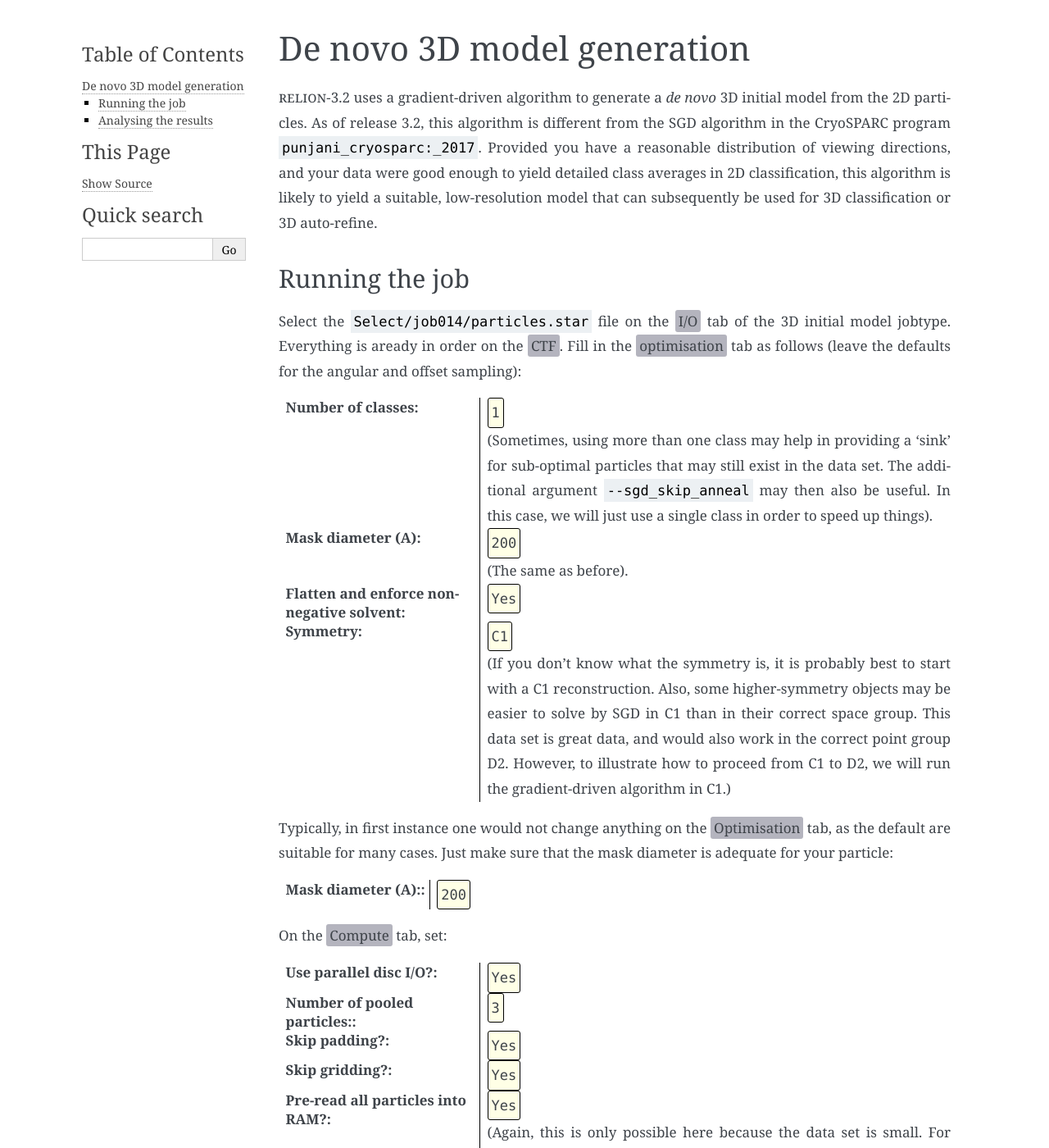
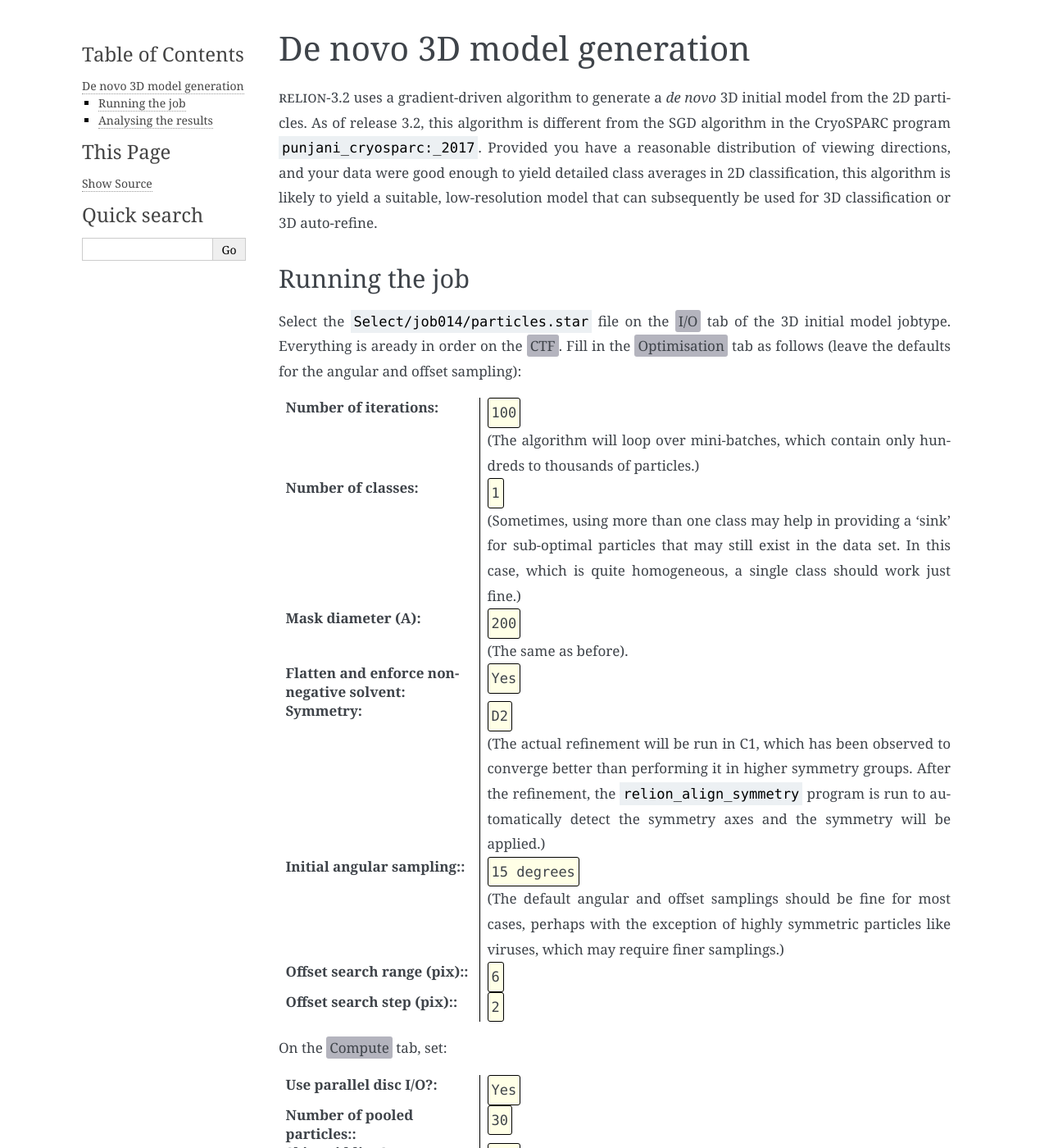
Before and after one commit to 3dem/relion-documents, a Sphinx documentation site: the page built from source/Tutorial/InitialModel.rst, in a window 1280 px wide and 1400 px high. Shown: the whole window at 82% size. Built offline with Sphinx 7.4.7, drawn with Linux system fonts in a browser that asks for light colours; cross-references to code outside the pages are shown as plain code; some of the changed text lies outside the part shown.

Commit message:
updating for 3.2

```diff
--- a/source/Tutorial/InitialModel.rst
+++ b/source/Tutorial/InitialModel.rst
@@ -13,12 +13,16 @@ Running the job
 
 Select the ``Select/job014/particles.star`` file on the :guitab:`I/O` tab of the :jobtype:`3D initial model` jobtype.
 Everything is aready in order on the :guitab:`CTF`.
-Fill in the :guitab:`optimisation` tab as follows (leave the defaults for the angular and offset sampling):
+Fill in the :guitab:`Optimisation` tab as follows (leave the defaults for the angular and offset sampling):
+
+:Number of iterations: 100
+
+     (The algorithm will loop over mini-batches, which contain only hundreds to thousands of particles.)
 
 :Number of classes: 1
 
      (Sometimes, using more than one class may help in providing a 'sink' for sub-optimal particles that may still exist in the data set.
-     The additional argument ``--sgd_skip_anneal`` may then also be useful.  In this case, we will just use a single class in order to speed up things).
+     In this case, which is quite homogeneous, a single class should work just fine.)
 
 :Mask diameter (A): 200
 
@@ -26,25 +30,25 @@ Fill in the :guitab:`optimisation` tab as follows (leave the defaults for the an
 
 :Flatten and enforce non-negative solvent: Yes
 
-:Symmetry: C1
+:Symmetry: D2
 
-     (If you don't know what the symmetry is, it is probably best to start with a C1 reconstruction.
-     Also, some higher-symmetry objects may be easier to solve by SGD in C1 than in their correct space group.
-     This data set is great data, and would also work in the correct point group D2.
-     However, to illustrate how to proceed from C1 to D2, we will run the gradient-driven algorithm in C1.)
+     (The actual refinement will be run in C1, which has been observed to converge better than performing it in higher symmetry groups.
+     After the refinement, the ``relion_align_symmetry`` program is run to automatically detect the symmetry axes and the symmetry will be applied.)
 
-Typically, in first instance one would not change anything on the :guitab:`Optimisation` tab, as the default are suitable for many cases.
-Just make sure that the mask diameter is adequate for your particle:
+:Initial angular sampling:: 15 degrees
 
-:Mask diameter (A):: 200
+     (The default angular and offset samplings should be fine for most cases, perhaps with the exception of highly symmetric particles like viruses, which may require finer samplings.)
+
+:Offset search range (pix):: 6
+
+:Offset search step (pix):: 2
+
 
 On the :guitab:`Compute` tab, set:
 
 :Use parallel disc I/O?: Yes
 
-:Number of pooled particles:: 3
-
-:Skip padding?: Yes
+:Number of pooled particles:: 30
 
 :Skip gridding?: Yes
 
@@ -75,28 +79,6 @@ If you didn't get that coffee before, perhaps now is a good time too...
 Analysing the results
 ---------------------
 
-Look at the output volume (``InitialModel/job015/run_it150_class001.mrc``) with a 3D viewer like UCSF :textsc:`chimera`.
-If you recognise additional point group symmetry at this point, then you will need to align the symmetry axes with the main X,Y,Z axes of the coordinate system, according to |RELION|'s conventions.
-Use the following command line instruction to do this:
-
-::
-
-    relion_align_symmetry --i InitialModel/job015/run_it150_class001.mrc \
-      --o InitialModel/job015/run_it150_class001_alignD2.mrc --sym D2
-
-
-And after confirming in UCSF :textsc:`chimera` or `relion_display` that the symmetry axes in the map are now indeed aligned with the X, Y and Z-axes, we can now impose D2 symmetry using:
-
-::
-
-    relion_image_handler --i InitialModel/job015/run_it150_class001_alignD2.mrc \
-      --o InitialModel/job015/run_it150_class001_symD2.mrc --sym D2
-
-
-The output map of the latter command should be similar to the input map.
-You could check this by:
-
-::
-
-    relion_display --i InitialModel/job015/run_it150_class001_alignD2.mrc &
-    relion_display --i InitialModel/job015/run_it150_class001_symD2.mrc &
+You could look at the output map from the gradient-driven algorithm (``InitialModel/job015/run_it100_class001.mrc``) with a 3D viewer like UCSF :textsc:`chimera`.
+You should probably conform that the symmetry point group was correct and that the symmetry axes were identified correctly.
+If so, the symmetrised output map (``InitialModel/job015/initial_model.mrc``) should look similar to the output map from the gradient-driven algorithm.
```
Also changed, not shown: other parts of source/Tutorial/InitialModel.rst (+1 -1 lines), source/Tutorial/Class2D.rst (+15 -2 lines).
